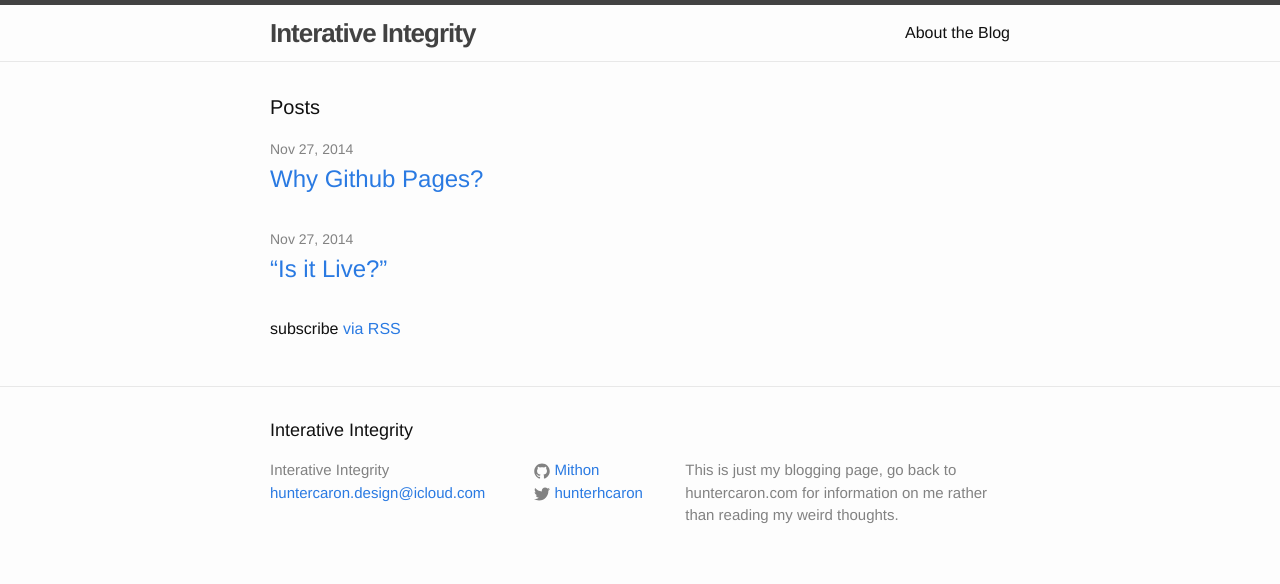
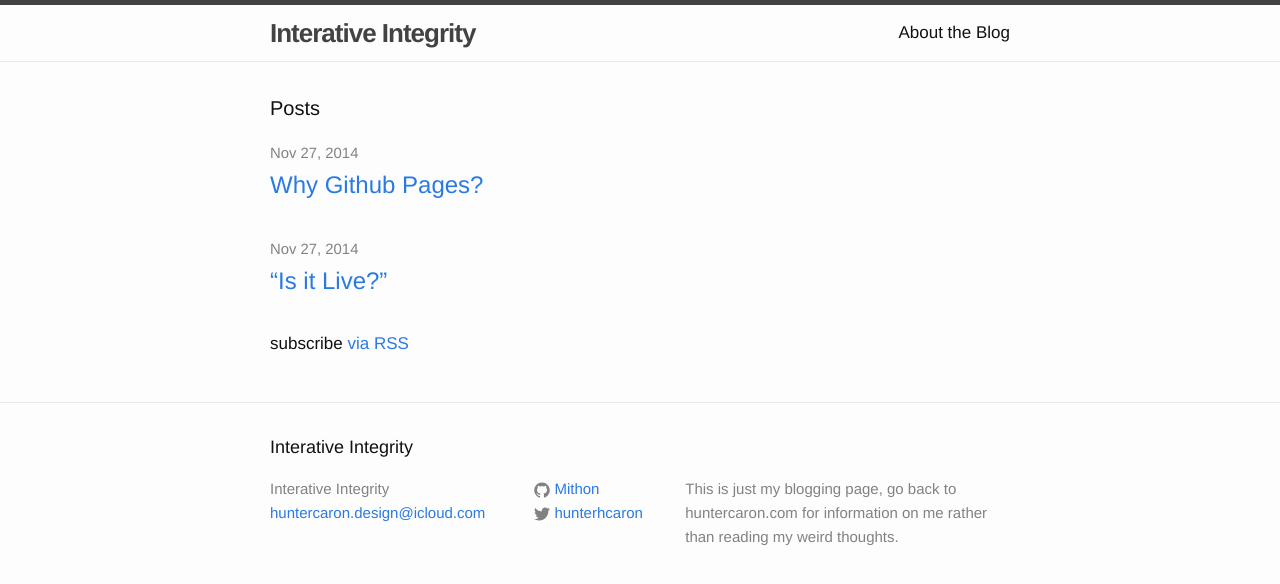
Before and after one commit to Mithon/HCDesignBlog, a Jekyll site: the page built from index.html, in a window 1280 px wide. Shown: the top 584 px of the page. Built offline with Jekyll 4.4.1, drawn with Linux system fonts in a browser that asks for light colours; some web fonts are replaced.

Commit message:
typographic changes

```diff
--- a/_sass/_layout.scss
+++ b/_sass/_layout.scss
@@ -199,9 +199,9 @@
 }
 
 .post-title {
-    font-size: 50px;
+    font-size: 42px;
     letter-spacing: -1px;
-    line-height: 1.2;
+    line-height: 1;
 
     @include media-query($on-laptop) {
         font-size: 36px;
--- a/css/main.scss
+++ b/css/main.scss
@@ -7,9 +7,9 @@
 
 // Our variables
 $base-font-family: "Fira Sans", Helvetica, Arial, sans-serif;
-$base-font-size:   16px;
+$base-font-size:   17px;
 $small-font-size:  $base-font-size * 0.875;
-$base-line-height: 1.5;
+$base-line-height: 1.6;
 
 $spacing-unit:     30px;
 
```
